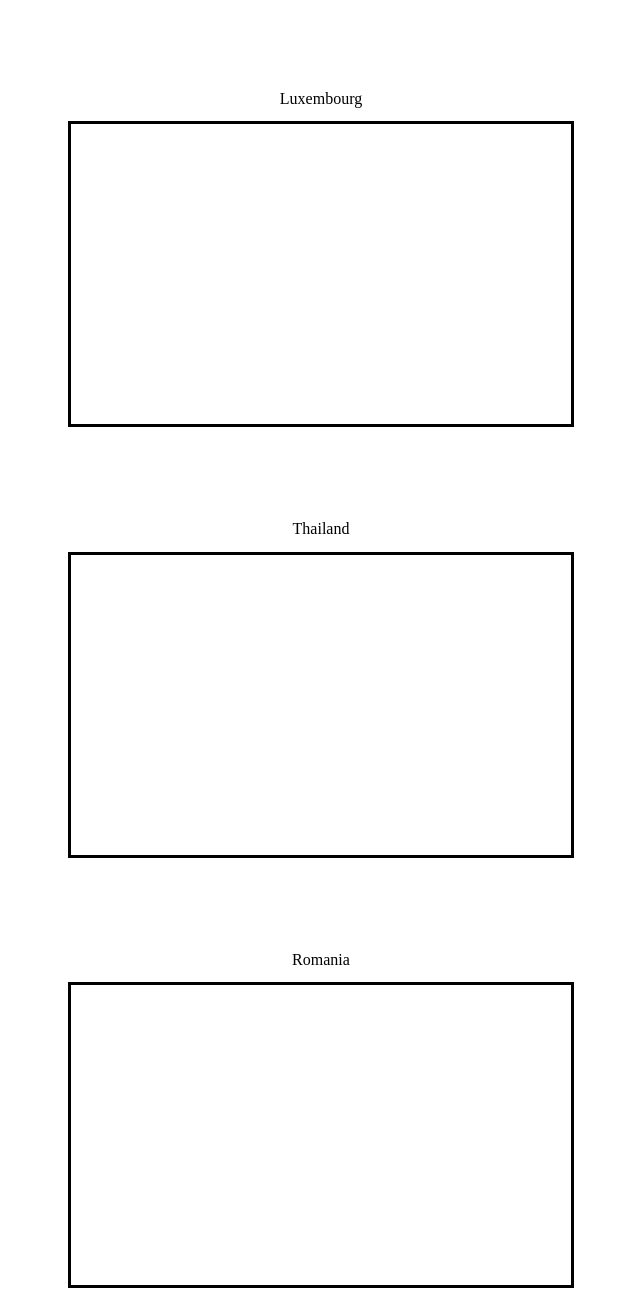
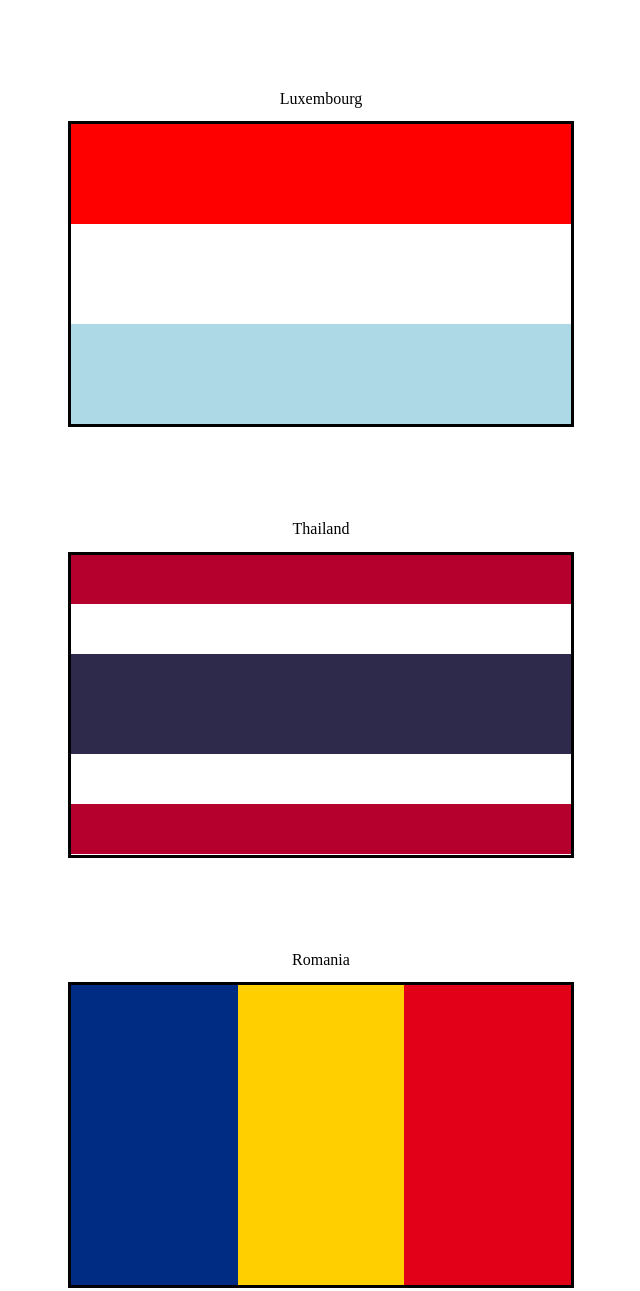
Before and after one commit to fullstack-decal-fa22/hw2-kuo-ethan, a plain HTML site: page index.html in a window 1280 px wide. Shown: the part 509-1800 px from the top of the page, without its empty margins (319-959 px from the left). Drawn offline with Linux system fonts and the light colour scheme.

Commit message:
Up to romania done

```diff
--- a/index.html
+++ b/index.html
@@ -1,5 +1,7 @@
 <!DOCTYPE html>
+
 <head>
+
   <head>
     <link rel="stylesheet" href="styles.css">
   </head>
@@ -37,8 +39,10 @@
     </div>
 
     <h2 class="label">Romania</h2>
-    <div class="flag" style="">
-      <!-- insert flag here -->
+    <div style="flex-direction:row; display:flex;" class="flag" style="">
+      <div class="threehoriz romania-blue"></div>
+      <div class="threehoriz romania-yellow"></div>
+      <div class="threehoriz romania-red"></div>
     </div>
 
     <h2 class="label">Mexico</h2>
--- a/styles.css
+++ b/styles.css
@@ -15,6 +15,7 @@ h2 {
   font-size: medium;
   font-weight: 200;
 }
+
 /* END SETUP */
 
 /* Classes that you might find useful */
@@ -32,6 +33,7 @@ h2 {
 }
 
 .threevert {
+  height: 33.3%
 }
 
 .threehoriz {
@@ -59,6 +61,10 @@ h2 {
 
 /* QUESTION 1 */
 
+.red {
+  background-color: red;
+}
+
 .orange {
   background-color: orange;
 }
@@ -75,7 +81,7 @@ h2 {
   background-color: blue;
 }
 
-.lightblue {
+.light-blue {
   background-color: lightblue;
 }
 
@@ -91,18 +97,28 @@ h2 {
   background-color: #000;
 }
 
+#white {
+  background-color: white;
+}
+
 /* BEGIN QUESTION 2 */
+/*.thailand-flag {
+  height: 16.6%;
+}*/
 
 .thailand-red {
-  /* TODO */
+  background-color: #B5002D;
+  height: 16.6%;
 }
 
 .thailand-white {
-  /* TODO */
+  background-color: white;
+  height: 16.6%;
 }
 
 .thailand-blue {
-  /* TODO */
+  background-color: #2E2A4C;
+  height: 33.3%;
 }
 
 /* END QUESTION 2 */
@@ -156,6 +172,7 @@ h2 {
   background-color: blue;
   /* TODO */
 }
+
 /* For padding practice */
 .padding-container {
   box-sizing: border-box;
```
